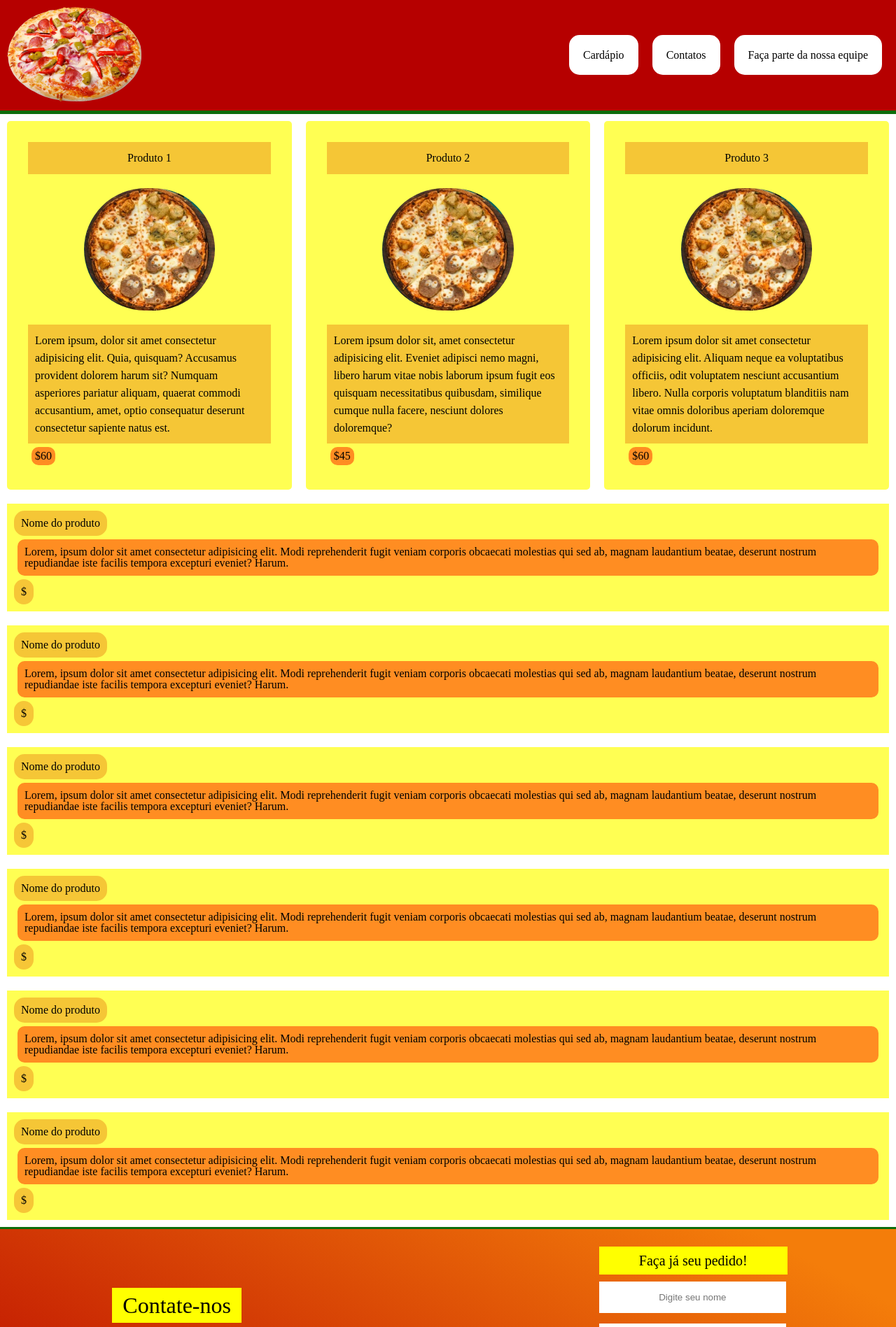
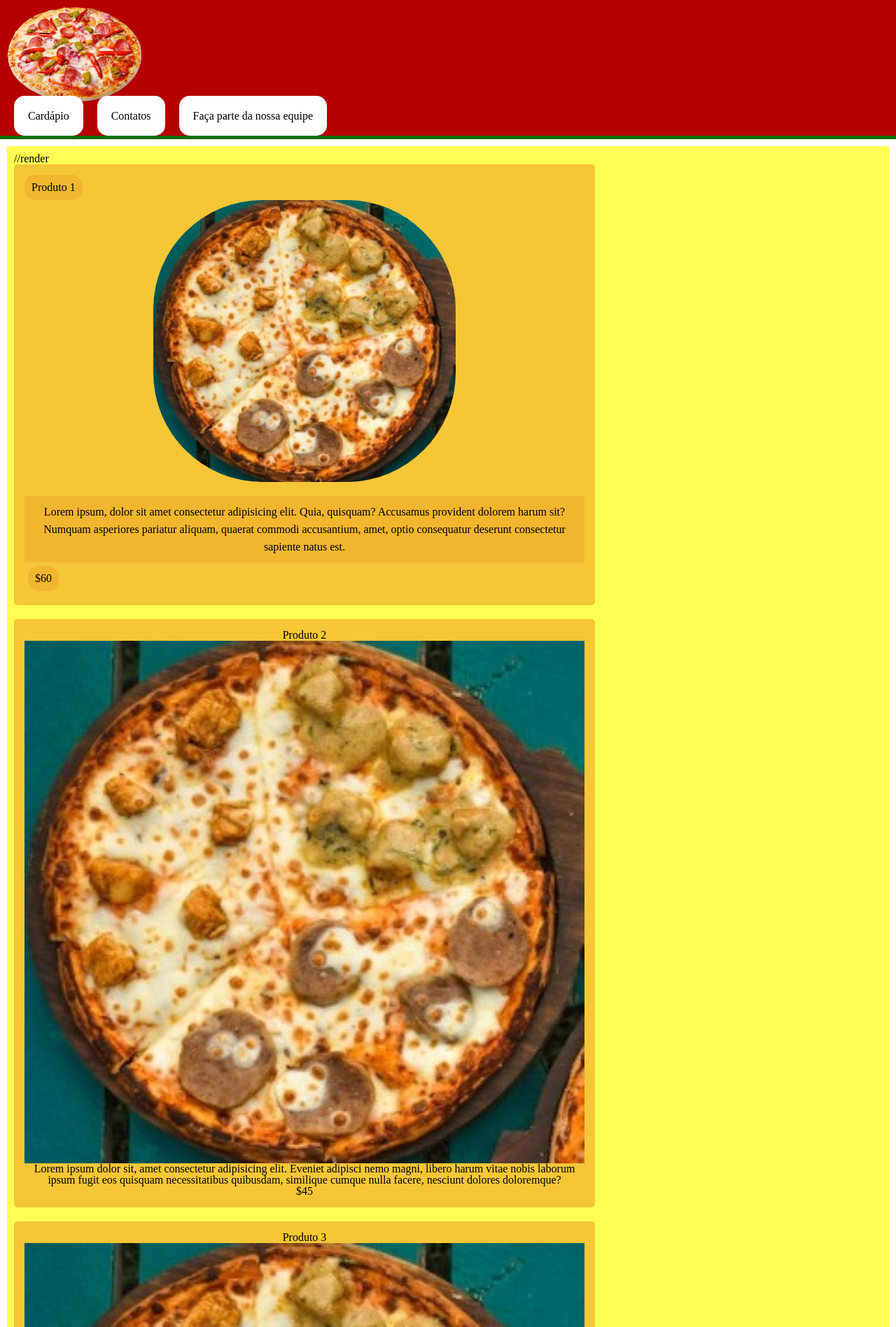
Before and after one commit to yurisntos/pizzaria, a PHP site: page / in a window 1280 px wide. Shown: the top 1897 px of the page at 70% size. Run offline with PHP 8.4, Linux system fonts and the light colour scheme; a stand-in replaces the project's code that opens the database connection; some web fonts are replaced.

Commit message:
Trabalho quebrado

```diff
--- a/index.html
+++ b/index.html
@@ -5,34 +5,35 @@
     <meta http-equiv="X-UA-Compatible" content="IE=edge">
     <meta name="viewport" content="width=device-width, initial-scale=1.0">
     <title>projeto</title>
-    <link rel="stylesheet" href="index.css">
+    <link rel="stylesheet" href="index.css" >
 </head>
 <body>
     <header>
-        <div class="logo">
-        <img src="imagens para projeto/pizza icon.png" alt="pizza" class="logo">
+        <div class="HeaderContainer">
+        <img src="imagens para projeto/pizza icon.png" alt="pizza" class="header__img--icon">
         </div>
         <nav>
             <ul class="navMenu">
-                <li class="menu">
-                    <a class="linkMenu" href="#"> Cardápio</a>
+                <li class="navMenu__container">
+                    <a class="navMenu__link" href="#"> Cardápio</a>
                 </li>
-                <li class="menu">
-                    <a class="linkMenu" href="#">Contatos</a>
+                <li class="navMenu__container">
+                    <a class="navMenu__link" href="#">Contatos</a>
                 </li>
-                <li class="menu">
-                    <a class="linkMenu" href="#">Faça parte da nossa equipe</a>
+                <li class="navMenu__container">
+                    <a class="navMenu__link" href="#">Faça parte da nossa equipe</a>
                 </li>
             </ul>
         </nav>
     </header>
 <main>
-    <div class="produtosdestaque">
+    <div class="produtos__container">
+        //render
         <div class="produtos">
-            <h2 class="nomeProdutos">Produto 1</h2>
-            <img src="imagens para projeto/pizzaMenor2.jpeg" class="produtosPizza" alt="pizza calabresa">
-            <p class="infoProdutos">Lorem ipsum, dolor sit amet consectetur adipisicing elit. Quia, quisquam? Accusamus provident dolorem harum sit? Numquam asperiores pariatur aliquam, quaerat commodi accusantium, amet, optio consequatur deserunt consectetur sapiente natus est.</p>
-            <p class="preço">$60</p>
+            <h2 class="produtos__nome">Produto 1</h2>
+            <img src="imagens para projeto/pizzaMenor2.jpeg" class="produtos__img--pizza" alt="pizza">
+            <p class="produtos__info">Lorem ipsum, dolor sit amet consectetur adipisicing elit. Quia, quisquam? Accusamus provident dolorem harum sit? Numquam asperiores pariatur aliquam, quaerat commodi accusantium, amet, optio consequatur deserunt consectetur sapiente natus est.</p>
+            <p class="produtos__preco">$60</p>
         </div>
         <div class="produtos">
             <h2 class="nomeProdutos">Produto 2</h2>
@@ -47,11 +48,11 @@
             <p class="preço">$60</p>
         </div>
     </div>
-    <div class="cardapio-section">
-        <div class="produtosc">
-            <p class="nome">Nome do produto</p>
-            <p class="info">Lorem, ipsum dolor sit amet consectetur adipisicing elit. Modi reprehenderit fugit veniam corporis obcaecati molestias qui sed ab, magnam laudantium beatae, deserunt nostrum repudiandae iste facilis tempora excepturi eveniet? Harum.</p>
-            <p class="preco">$</p>
+    <div class="cardapio__container">
+        <div class="cardapio__produtos">
+            <p class="cardapio__nome">Nome do produto</p>
+            <p class="cardapio__info">Lorem, ipsum dolor sit amet consectetur adipisicing elit. Modi reprehenderit fugit veniam corporis obcaecati molestias qui sed ab, magnam laudantium beatae, deserunt nostrum repudiandae iste facilis tempora excepturi eveniet? Harum.</p>
+            <p class="cardapio__preco">$</p>
         </div>
         <div class="produtosc">
             <p class="nome">Nome do produto</p>
@@ -91,24 +92,22 @@
 -->
 </main>
 <footer>
-    <div class="contatos">
-        <div class="footerTxt">
-        <p class="principalTxt">Contate-nos</p>
+    <div class="footer__container">
+        <div class="footer__txt">
+            <p class="footer__txt--principal">Contate-nos</p>
+            <p class="footer__txt--secondtxt">Fique a vontade para entrar em contato conosco. <br>Estamos sempre abertos para discutir novos projetos<br> ideias criativas ou oportunidades de fazer parte de suas visões.</p>
         </div>
-        <div class="footerTxt">
-        <p class="secondtxt">Fique a vontade para entrar em contato conosco. <br>Estamos sempre abertos para discutir novos projetos<br> ideias criativas ou oportunidades de fazer parte de suas visões.</p>
+        <div class="footer__email">
+            <h2 class="footer__email--title">Envie-nos</h2>
+            <img src="imagens para projeto/o-email.png" alt="iconEmail" class="footer__email--img">
         </div>
-        <div class="email">
-        <h2>Envie-nos</h2>
-        <img src="imagens para projeto/o-email.png" alt="iconEmail" class="footerimg">
-        </div>
-        <div class="telF">
-        <h2>Ligue para nós!</h2>
-        <img src="imagens para projeto/telefone.png" alt="iconTel" class="footerimg">
+        <div class="footer__telefone">
+        <h2 class="footer__telefone--title">Ligue para nós!</h2>
+        <img src="imagens para projeto/telefone.png" alt="iconTel" class="footer__telefone--img">
         </div>
     </div>
 
-    <div class="forms">
+
     <form action="POST">
         <h1 class="tituloForm">Faça já seu pedido!</h1>
         <div class="input">
@@ -146,7 +145,7 @@
         </div>
 
     </form>
-    </div>
+
 </footer>
 
 </body>
--- /dev/null
+++ b/scripts/helpers/conection.php
@@ -0,0 +1,5 @@
+<?php
+    $pdo = new PDO('mysql:host=localhost;dbname=pizzaria', 'root', '');
+    $pdo->setAttribute(PDO::ATTR_ERRMODE, PDO::ERRMODE_EXCEPTION);
+
+    define('CON', $pdo);
--- /dev/null
+++ b/scripts/helpers/importa.php
@@ -0,0 +1,3 @@
+<?php
+    require 'helpers/conexao.php';
+    require 'helpers/funcoes.php';
--- a/index.css
+++ b/styles/index.css
@@ -46,17 +49,17 @@
     display: flex;
 
 }
-li.menu{
+.navMenu__container{
     margin: 10px;
 }
-a.linkMenu {
+.navMenu__link {
     text-decoration: none;
     color: black;
     background-color: white;
     padding: 20px;
     border-radius: 15px;
 }
-a.linkMenu:hover {
+.navMenu:hover {
     background-color: yellow;
     box-shadow: 14px 14px 20px 3px rgba(0,0,0,0.85);
     -webkit-box-shadow: 14px 14px 20px 3px rgba(0,0,0,0.85);
@@ -82,25 +85,29 @@
     background-color: rgba(255, 255, 0, 0.673);
     width: 100vh;
 }
-.nomeProdutos {
+.produtos {
     text-align: center;
     background-color: #f2b02cb7;
     padding: 15px;
     margin: 0 0 20px 0;
 }
-img.produtosPizza {
+
+.produtos__img--pizza {
     border-radius: 156px;
     width: 54%;
     text-align: center;
     margin: auto;
     margin-bottom: 20px;
 }
-p.infoProdutos{
+.produtos__nome{
+
+}
+.produtos__info{
     padding: 10px;
     line-height: 25px;;
     background-color: #f2b02cb7;
 }
-p.preço{
+.produtos__preco{
     margin: 5px;
     padding: 5px;
     border-radius: 10px;
@@ -113,7 +120,7 @@
     flex-direction: column;
 }
 
-.produtosc{
+.produtos__container{
     margin: 10px;
     padding: 10px;
     background-color: rgba(255, 255, 0, 0.673);
@@ -125,19 +132,19 @@
     -webkit-box-shadow: 14px 14px 20px 3px rgba(0,0,0,0.85);
     -moz-box-shadow: 14px 14px 20px 3px rgba(0,0,0,0.85);
 }
-p.nome {
+.produtos__nome {
     background-color: #f2b02cb7;
     width: max-content;
     padding: 10px;
     border-radius: 15px;
 }
-p.info{
+.protudos__info{
     padding: 10px;
     background-color: #FF8D22;
     margin: 5px;
     border-radius: 10px;
 }
-p.preco {
+.produtos__preco {
     background-color: #f2b02cb7;
     width: max-content;
     padding: 10px;
@@ -167,24 +187,11 @@
 
 }
 
-.principalTxt{
-    font-size: xx-large;
-    padding: 15px;
-    width: max-content;
-    background-color: yellow;
-    color: black;
-
-}
-
-.secondtxt{
-    color: white;
-}
-
 .txtcheck{
     color: white;
 }
 
-.email{
+.footer__email{
     display: flex;
     background-color: yellow;
     width: max-content;
```
Also changed, not shown: other parts of styles/index.css (+27 -5 lines), scripts/helpers/func.php (added, +12 -0 lines), scripts/helpers/index.php (added, +26 -0 lines), scripts/helpers/ver.php (added, +28 -0 lines), styles/globais.css (added).
